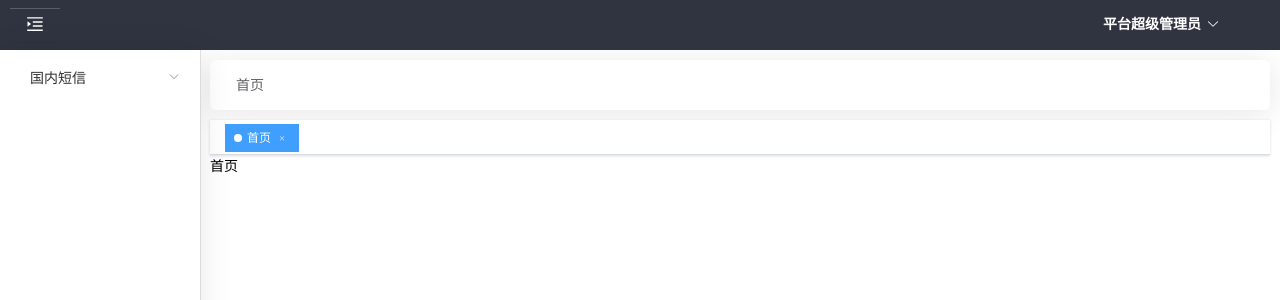
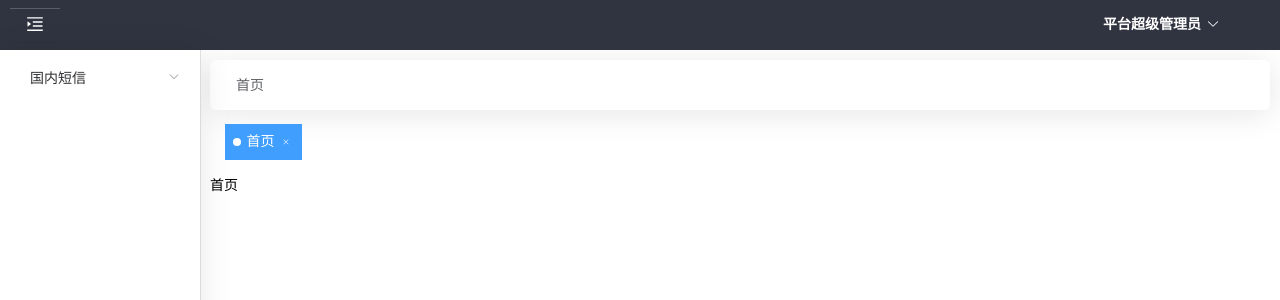
Before and after one commit to wtg0112/umsp6.0, a Vue app: page /#/home in a window 1280 px wide. Shown: the top 300 px of the page. Built offline with nearby package versions, Linux system fonts and the light colour scheme; a small style sheet from the web is missing.

Commit message:
2021-06-23：wtg调整

```diff
--- a/src/components/ScrollPane.vue
+++ b/src/components/ScrollPane.vue
@@ -87,7 +87,7 @@ export default {
       bottom: 0px;
     }
     .el-scrollbar__wrap {
-      height: 49px;
+      height: 59px;
     }
   }
 }
--- a/src/components/tagsView.vue
+++ b/src/components/tagsView.vue
@@ -199,24 +199,25 @@ export default {
 
 <style lang="scss" scoped>
 .tags-view-container {
-  height: 34px;
+  height: 44px;
   width: 100%;
-  background: #fff;
-  border-bottom: 1px solid #d8dce5;
-  box-shadow: 0 1px 3px 0 rgba(0, 0, 0, .12), 0 0 3px 0 rgba(0, 0, 0, .04);
+  margin-bottom: 10px;
+  // background: #fff;
+  // border-bottom: 1px solid #d8dce5;
+  // box-shadow: 0 1px 3px 0 rgba(0, 0, 0, .12), 0 0 3px 0 rgba(0, 0, 0, .04);
   .tags-view-wrapper {
     .tags-view-item {
       display: inline-block;
       position: relative;
       cursor: pointer;
-      height: 26px;
-      line-height: 26px;
-      border: 1px solid #d8dce5;
+      height: 36px;
+      line-height: 36px;
+      // border: 1px solid #d8dce5;
       color: #495060;
       background: #fff;
-      padding: 0 8px;
-      font-size: 12px;
-      margin-left: 5px;
+      padding: 0px 8px;
+      font-size: 14px;
+      margin-left: 3px;
       margin-top: 4px;
       &:first-of-type {
         margin-left: 15px;
--- a/src/components/topTitle.vue
+++ b/src/components/topTitle.vue
@@ -36,7 +36,7 @@ export default {
   font-size: 16px;
   box-shadow: 0 4px 32px 0 rgba(0, 0, 0, 0.1);
   border-radius: 6px;
-  margin-bottom: 10px;
+  // margin-bottom: 10px;
 }
 .avue-menu {
   position: absolute;
--- a/src/views/homeMessage/fastSend.vue
+++ b/src/views/homeMessage/fastSend.vue
@@ -25,7 +25,7 @@
                       <el-input
                         size="small"
                         v-model="formData.taskName"
-                        placeholder="任务名称"
+                        placeholder="请输入任务名称"
                       ></el-input>
                     </el-form-item>
                   </el-col>
@@ -129,7 +129,7 @@
                         <el-input
                           type="textarea"
                           :rows="4"
-                          placeholder="手机号码"
+                          placeholder="请输入手机号"
                           v-model="formData.phone"
                           size="small"
                         >
--- a/src/views/homeMessage/historyQuery.vue
+++ b/src/views/homeMessage/historyQuery.vue
@@ -99,7 +99,7 @@
           </el-col>
         </el-row>
         <el-button type="primary" size="small">查询</el-button>
-        <el-button type="primary" size="small">导出表格（全部）</el-button>
+        <el-button type="primary" size="small">导出表格</el-button>
         <span>
           (开始日期与结束日期，在同一个月，且包含今天和前六天请到近7天查询)</span
         >
--- a/src/views/homeMessage/templateSend.vue
+++ b/src/views/homeMessage/templateSend.vue
@@ -60,15 +60,14 @@
         <el-table-column prop="time" label="时间"></el-table-column>
         <el-table-column prop="operate" label="操作" width="240">
           <template slot-scope="scope">
-            <el-button type="primary" round size="small">使用</el-button>
+            <el-button type="primary" size="small">使用</el-button>
             <el-button
               type="success"
-              round
               @click="templateEdit(scope.row)"
               size="small"
               >修改</el-button
             >
-            <el-button type="info" round size="small">停止</el-button>
+            <el-button type="info" size="small">停止</el-button>
           </template>
         </el-table-column>
       </el-table>
--- a/src/views/homeMessage/weekQuery.vue
+++ b/src/views/homeMessage/weekQuery.vue
@@ -99,7 +99,7 @@
           </el-col>
         </el-row>
         <el-button type="primary" size="small">查询</el-button>
-        <el-button type="primary" size="small">导出表格（全部）</el-button>
+        <el-button type="primary" size="small">导出表格</el-button>
         <span> (开始时间和结束时间在最近7天，请加入手机号精准查询)</span>
       </el-form>
     </el-card>
```
